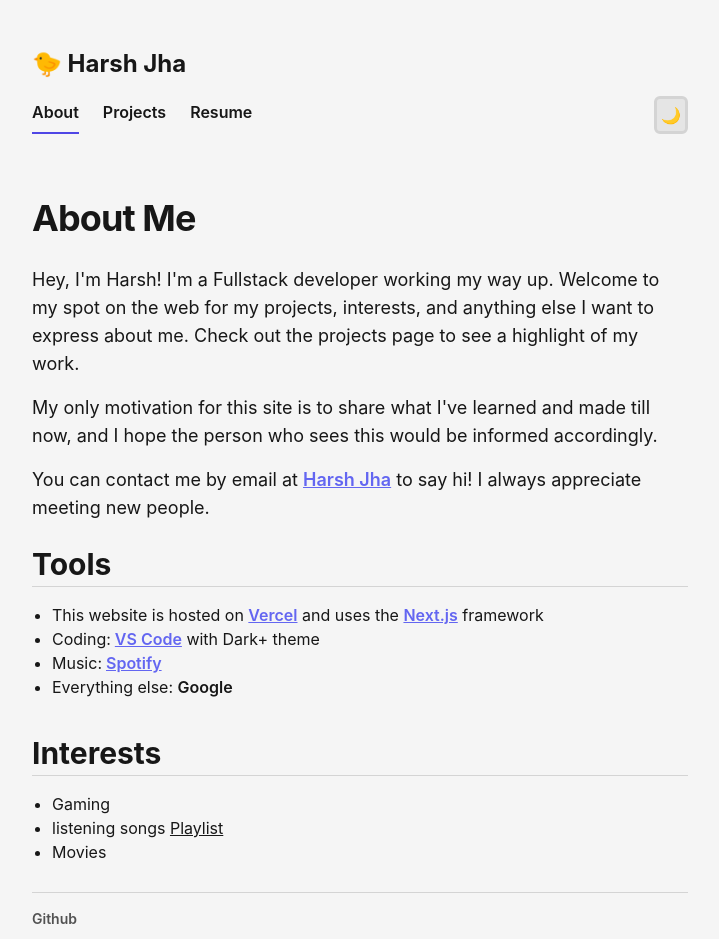
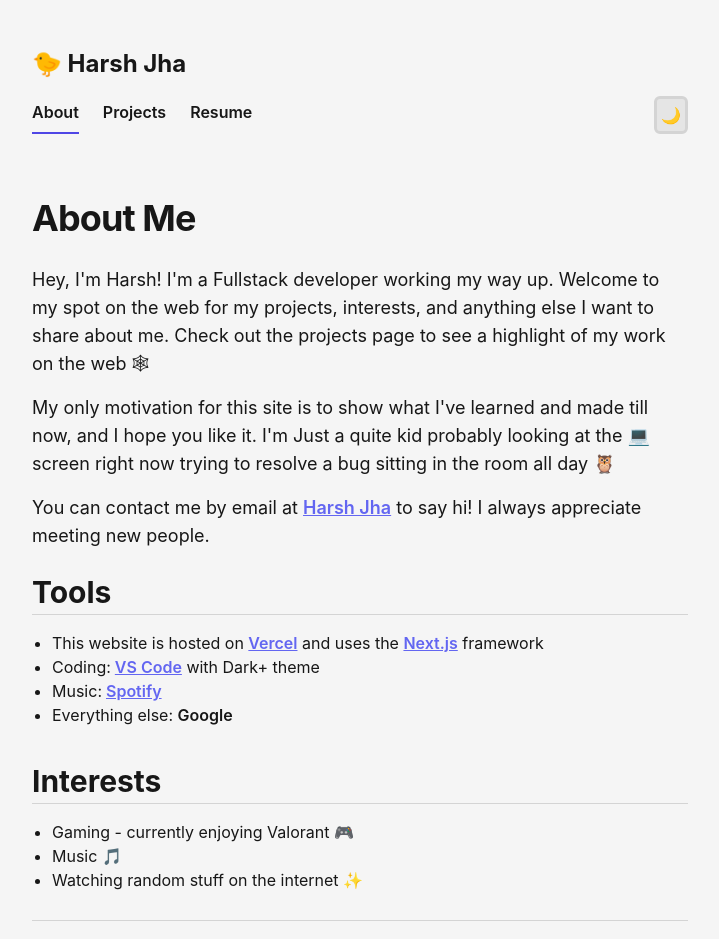
Before and after one commit to harshjha872/Portfolio-White, a Next.js app: page /about in a window 1280 px wide. Shown: the top 939 px of the page, without its empty margins (280-999 px from the left). Built offline with nearby package versions, Linux system fonts and the light colour scheme.

Commit message:
few updates regarding about section

```diff
--- a/components/Home/MainPage.js
+++ b/components/Home/MainPage.js
@@ -20,17 +20,17 @@ const MainPage = () => {
           <span>Hey, I&apos;m Harsh!</span>
         </div>
         <div className="flex text-xl my-5">
-          <span>Welcome to my region 👋</span>
+          <span>Welcome to my spot 👋</span>
           {/* <div className="text-blue-700 mx-2">Developer</div> */}
         </div>
         <div className="pt-3  text-lg">
           I like to code things from scratch, and enjoy bringing ideas to life
-          in the browser. I&apos;m always open to discussing product design work
-          or opportunities
+          in the browser. I&apos;m always open to discussing design work or
+          opportunities
         </div>
         <div className="pt-6  text-lg">
           Interested in working together? We should queue up a time to chat.
-          I&apos;ll buy the coffee.
+          I&apos;ll buy the coffee
         </div>
         <section className="flex flex-col gap-4 py-12">
           <h3 className="text-2xl font-bold tracking-tight md:text-2xl">
--- a/pages/about.js
+++ b/pages/about.js
@@ -17,14 +17,19 @@ const About = () => {
         <div className="pt-7 text-lg">
           Hey, I&apos;m Harsh! I&apos;m a Fullstack developer working my way up.
           Welcome to my spot on the web for my projects, interests, and anything
-          else I want to express about me. Check out the projects page to see a
-          highlight of my work.
+          else I want to share about me. Check out the projects page to see a
+          highlight of my work on the web 🕸
         </div>
         <div className="pt-4 text-lg">
-          My only motivation for this site is to share what I&apos;ve learned
-          and made till now, and I hope the person who sees this would be
-          informed accordingly.
+          My only motivation for this site is to show what I&apos;ve learned and
+          made till now, and I hope you like it. I&apos;m Just a quite kid
+          probably looking at the 💻 screen right now trying to resolve a bug
+          sitting in the room all day 🦉
         </div>
+        {/* <div className="pt-4 text-lg">
+          I&apos;m Just a quite kid probably looking at the computer screen
+          right now trying to resolve a bug sitting in the room all day
+        </div> */}
         <div className="pt-4 text-lg">
           You can contact me by email at{" "}
           <a
@@ -81,19 +86,19 @@ const About = () => {
         <div className="text-3xl font-bold pt-6">Interests</div>
         <hr className="h-px my-1 border-0 bg-neutral-300 dark:bg-neutral-800"></hr>
         <ul className="list-disc pl-5 py-3">
-          <li>Gaming</li>
+          <li>Gaming - currently enjoying Valorant 🎮 </li>
           <li>
-            listening songs{" "}
-            <a
+            Music 🎵
+            {/* <a
               className="dark:text-indigo-500 underline"
               href="https://open.spotify.com/playlist/37i9dQZF1DX4GsmbWgWBBu?si=302792a6d9b7426e"
               target="_blank"
               rel="noreferrer"
             >
               Playlist
-            </a>
+            </a> */}
           </li>
-          <li>Movies</li>
+          <li>Watching random stuff on the internet ✨</li>
         </ul>
         <Footer />
       </div>
```
